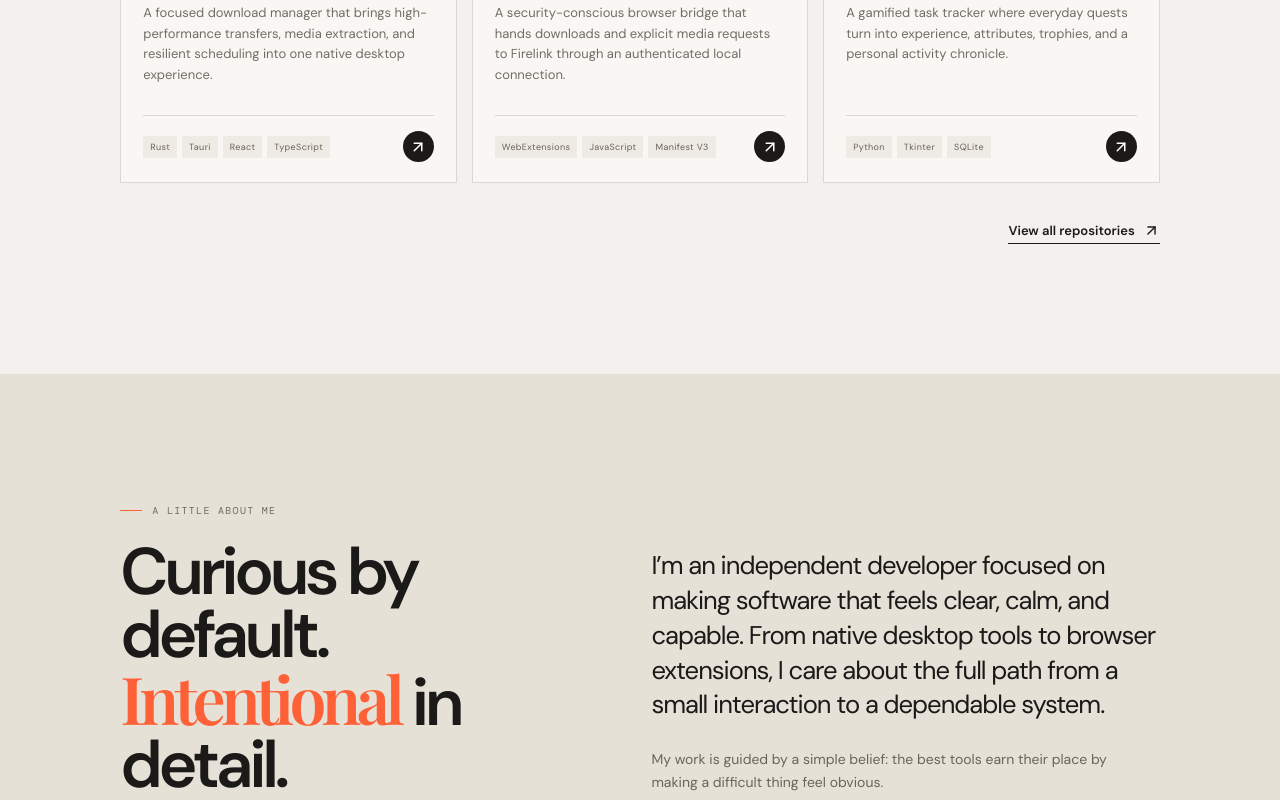
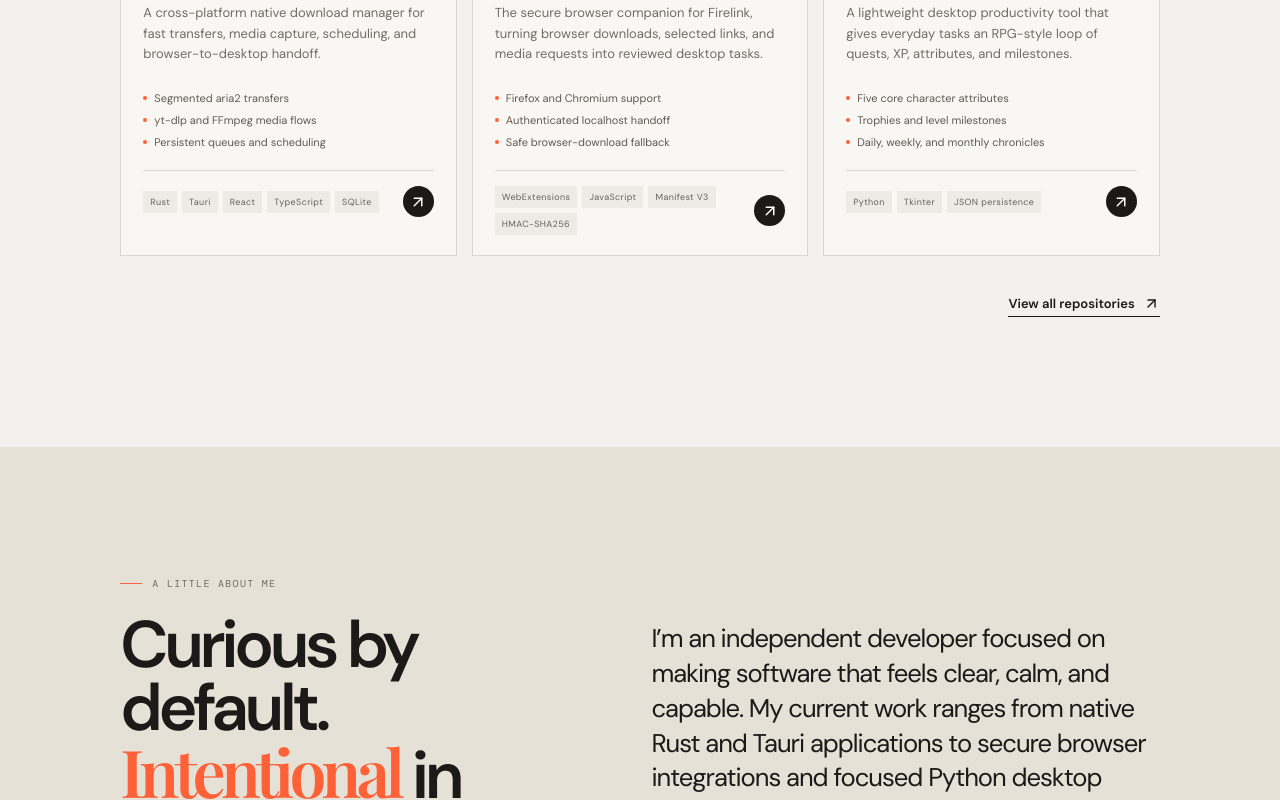
Before and after one commit to nimbold/nimbold.github.io, a React (Vite) app: page / in a window 1280 px wide. Shown: the part 1500-2300 px from the top of the page. Built offline with nearby package versions, Linux system fonts and the light colour scheme; a web font is replaced by a local one.

Commit message:
feat: expand portfolio project details

```diff
--- a/src/App.tsx
+++ b/src/App.tsx
@@ -20,6 +20,7 @@ type Project = {
   category: 'Systems' | 'Product'
   description: string
   technologies: string[]
+  highlights: string[]
   href: string
   visual: 'firelink' | 'companion' | 'lifexp'
 }
@@ -30,8 +31,9 @@ const projects: Project[] = [
     label: 'Desktop application',
     category: 'Systems',
     description:
-      'A focused download manager that brings high-performance transfers, media extraction, and resilient scheduling into one native desktop experience.',
-    technologies: ['Rust', 'Tauri', 'React', 'TypeScript'],
+      'A cross-platform native download manager for fast transfers, media capture, scheduling, and browser-to-desktop handoff.',
+    technologies: ['Rust', 'Tauri', 'React', 'TypeScript', 'SQLite'],
+    highlights: ['Segmented aria2 transfers', 'yt-dlp and FFmpeg media flows', 'Persistent queues and scheduling'],
     href: 'https://github.com/nimbold/Firelink',
     visual: 'firelink',
   },
@@ -40,8 +42,9 @@ const projects: Project[] = [
     label: 'Browser extension',
     category: 'Systems',
     description:
-      'A security-conscious browser bridge that hands downloads and explicit media requests to Firelink through an authenticated local connection.',
-    technologies: ['WebExtensions', 'JavaScript', 'Manifest V3'],
+      'The secure browser companion for Firelink, turning browser downloads, selected links, and media requests into reviewed desktop tasks.',
+    technologies: ['WebExtensions', 'JavaScript', 'Manifest V3', 'HMAC-SHA256'],
+    highlights: ['Firefox and Chromium support', 'Authenticated localhost handoff', 'Safe browser-download fallback'],
     href: 'https://github.com/nimbold/Firelink-Extension',
     visual: 'companion',
   },
@@ -50,8 +53,9 @@ const projects: Project[] = [
     label: 'Personal product',
     category: 'Product',
     description:
-      'A gamified task tracker where everyday quests turn into experience, attributes, trophies, and a personal activity chronicle.',
-    technologies: ['Python', 'Tkinter', 'SQLite'],
+      'A lightweight desktop productivity tool that gives everyday tasks an RPG-style loop of quests, XP, attributes, and milestones.',
+    technologies: ['Python', 'Tkinter', 'JSON persistence'],
+    highlights: ['Five core character attributes', 'Trophies and level milestones', 'Daily, weekly, and monthly chronicles'],
     href: 'https://github.com/nimbold/LifeXP',
     visual: 'lifexp',
   },
@@ -173,6 +177,9 @@ function App() {
                 <div className="project-topline"><span>{project.label}</span><span>{String(index + 1).padStart(2, '0')}</span></div>
                 <h3>{project.title}</h3>
                 <p>{project.description}</p>
+                <ul className="project-highlights" aria-label={`${project.title} highlights`}>
+                  {project.highlights.map((highlight) => <li key={highlight}>{highlight}</li>)}
+                </ul>
                 <div className="project-footer">
                   <ul>{project.technologies.map((tech) => <li key={tech}>{tech}</li>)}</ul>
                   <a className="round-link" href={project.href} target="_blank" rel="noreferrer" aria-label={`View ${project.title} on GitHub`}><ArrowUpRight size={18} /></a>
@@ -187,8 +194,8 @@ function App() {
       <section className="about section" id="about">
         <div className="about-intro"><p className="eyebrow"><span /> A little about me</p><h2>Curious by default.<br /><em>Intentional</em> in detail.</h2></div>
         <div className="about-copy">
-          <p className="large-copy">I’m an independent developer focused on making software that feels clear, calm, and capable. From native desktop tools to browser extensions, I care about the full path from a small interaction to a dependable system.</p>
-          <p>My work is guided by a simple belief: the best tools earn their place by making a difficult thing feel obvious.</p>
+          <p className="large-copy">I’m an independent developer focused on making software that feels clear, calm, and capable. My current work ranges from native Rust and Tauri applications to secure browser integrations and focused Python desktop products.</p>
+          <p>Across every project, I care about the full path from a small interaction to a dependable system: the interface, state, storage, security boundaries, packaging, and the details people feel.</p>
           <a className="text-link" href="#contact">Let’s work together <ArrowDownRight size={16} /></a>
         </div>
         <div className="capabilities">
```
Also changed, not shown: src/App.css.
